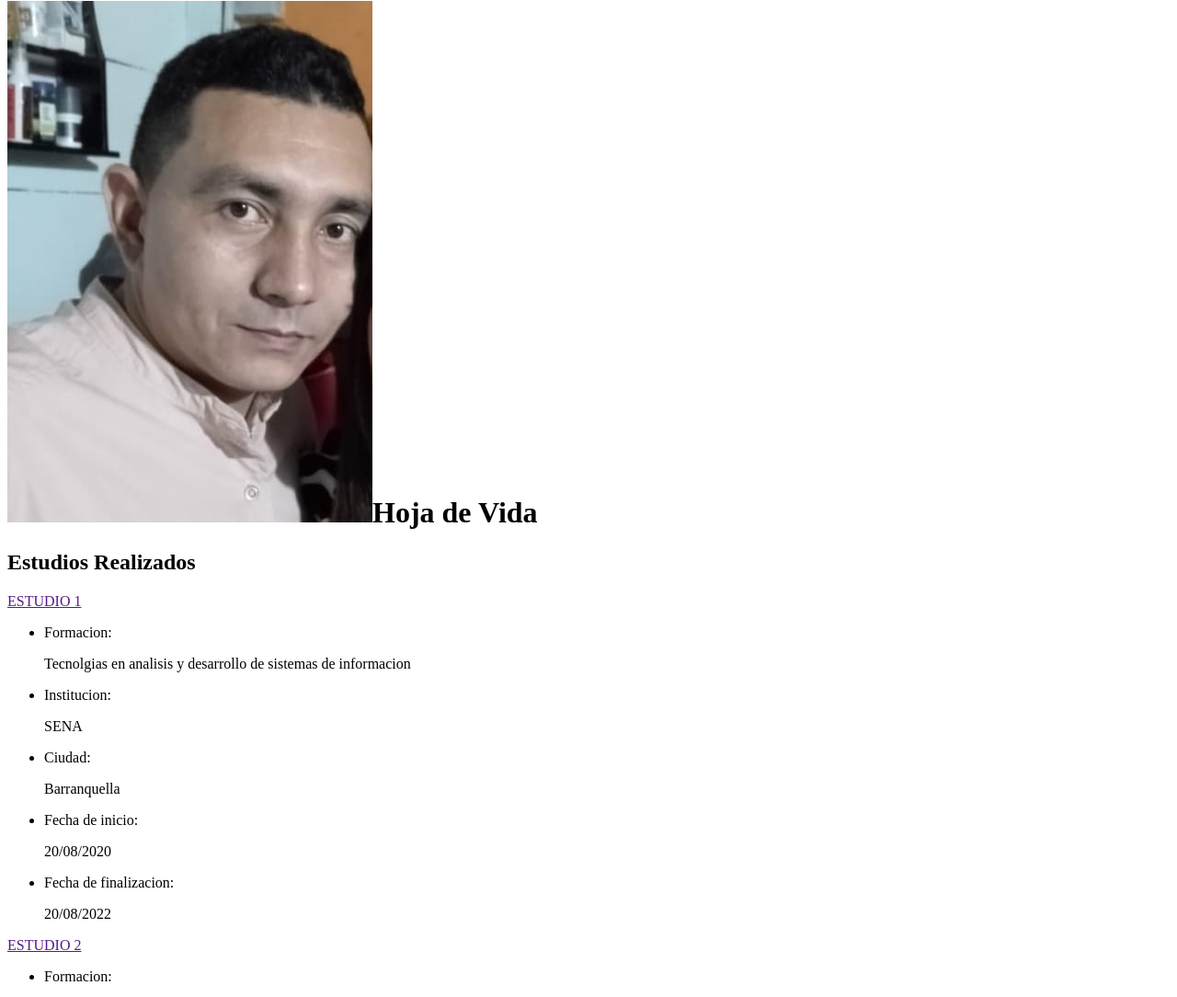
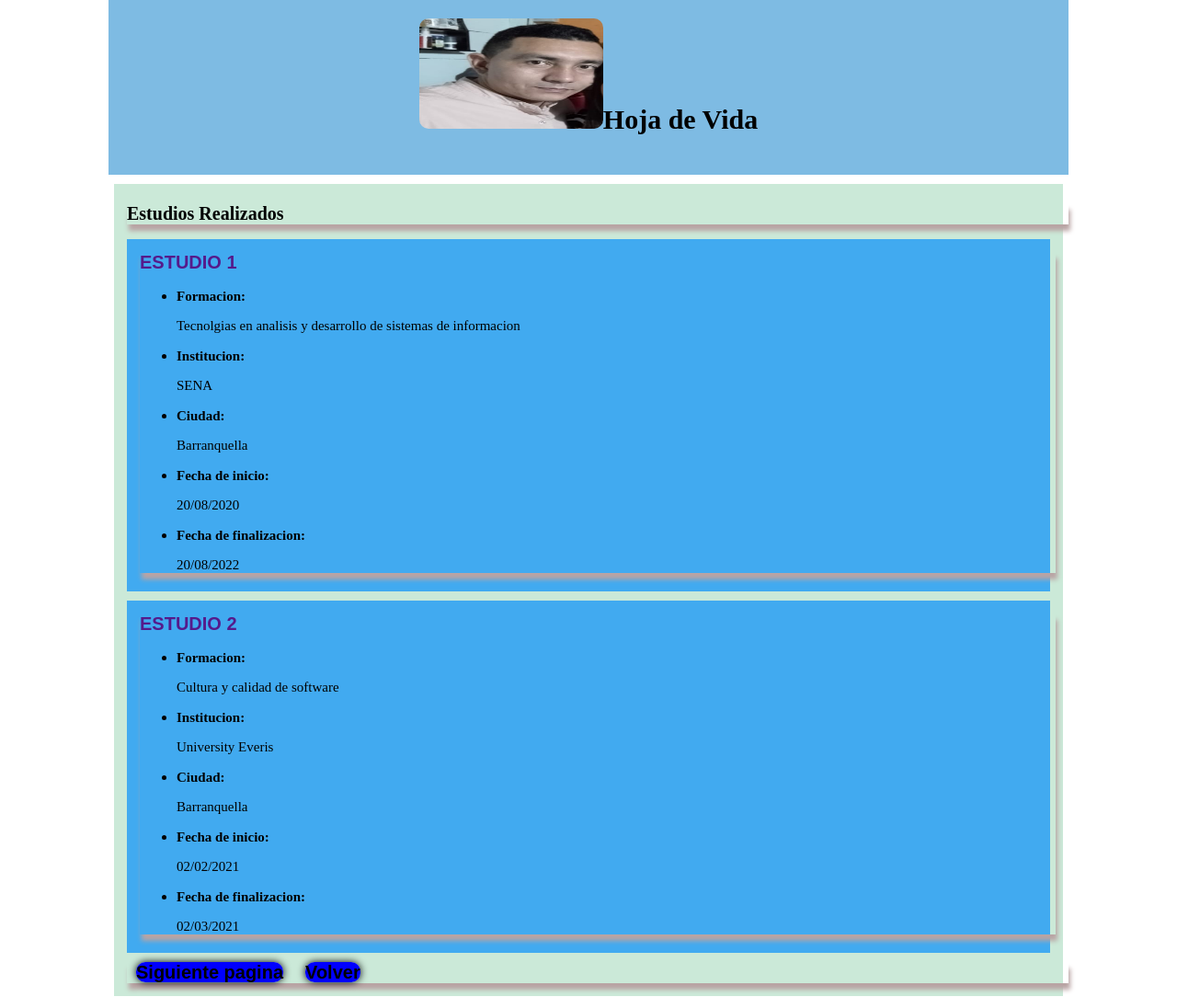
Before and after one commit to Omar2108/tallerHTML2, a plain HTML site: page estudios.html in a window 1280 px wide. Shown: the part 20-1104 px from the top of the page at 92% size. Drawn offline with Linux system fonts and the light colour scheme.

Commit message:
Agregando hoja de estilos a la pagina

```diff
--- /dev/null
+++ b/css/estilos.css
@@ -0,0 +1,114 @@
+.tema1{
+	margin: 0;
+	padding: 0;
+	background: #40df82;
+
+}
+
+header{
+	width: 1024px;
+	margin:10px auto;
+	padding: 10px;
+	background: #7ebbe3;
+	height: 180px;
+}
+
+main{
+	padding: 4px;
+	background: #cbe9d8;
+	width: 1024px;
+	margin:0px auto;
+}
+
+section{
+	margin: 10px;
+	padding: 4px;
+	background: #41aaf0;
+}
+
+h1{
+	font-size: 30px;
+	font-family: Engravers MT;
+	text-align: center;
+
+
+}
+
+h2{
+	font-size: 20px;
+	font-family: Engravers MT;
+}
+
+.subtitlo{
+    width: 100%;
+    margin: 0px auto;
+    text-align: center;
+}
+
+div{
+    width: 100%;
+    box-shadow: 2px 7px 5px rgb(185, 164, 164);
+    margin: 10px;
+    margin-bottom: 10px;
+
+
+}
+
+
+a{
+  font-size: 20px;
+  font-family: Engravers MT;
+  font-weight: bold;
+
+}
+
+img{
+	width: 200px;
+	height: 120px;
+	border-radius: 10px;
+	align-content: center;
+
+
+}
+
+.img{
+	width: 200px;
+	padding: 1px;
+	margin: 0px auto;
+	justify-content: center;
+
+}
+
+label{
+	font-size: 15px;
+	font-family: Engravers MT;
+	font-weight: bold;
+}
+
+p{
+	font-size: 15px;
+	font-family: Engravers MT;
+}
+
+.btn{
+	width: 240px;
+	height: 200px;
+	border-radius: 10px;
+  box-shadow: 2px 7px 5px gray;
+  margin: 10px;
+  box-shadow: 0 0 9px black;
+  background: blue;
+  color: black;
+}
+
+a{
+	font-size: 20px;
+	font-family: sans-serif;
+	text-decoration: none;
+
+}
+
+a:hover{
+  color: red;
+  cursor: pointer;
+}
--- a/estudios.html
+++ b/estudios.html
@@ -5,6 +5,7 @@
     <meta charset="UTF-8">
     <meta http-equiv="X-UA-Compatible" content="IE=edge">
     <meta name="viewport" content="width=device-width, initial-scale=1.0">
+    <link rel="stylesheet" type="text/css" href="./css/estilos.css">
     <title>Hoja de vida</title>
 </head>
 
```
Also changed, not shown: experiencias.html (+1 -0 lines), index.html (+1 -0 lines), referencias.html (+1 -0 lines).
